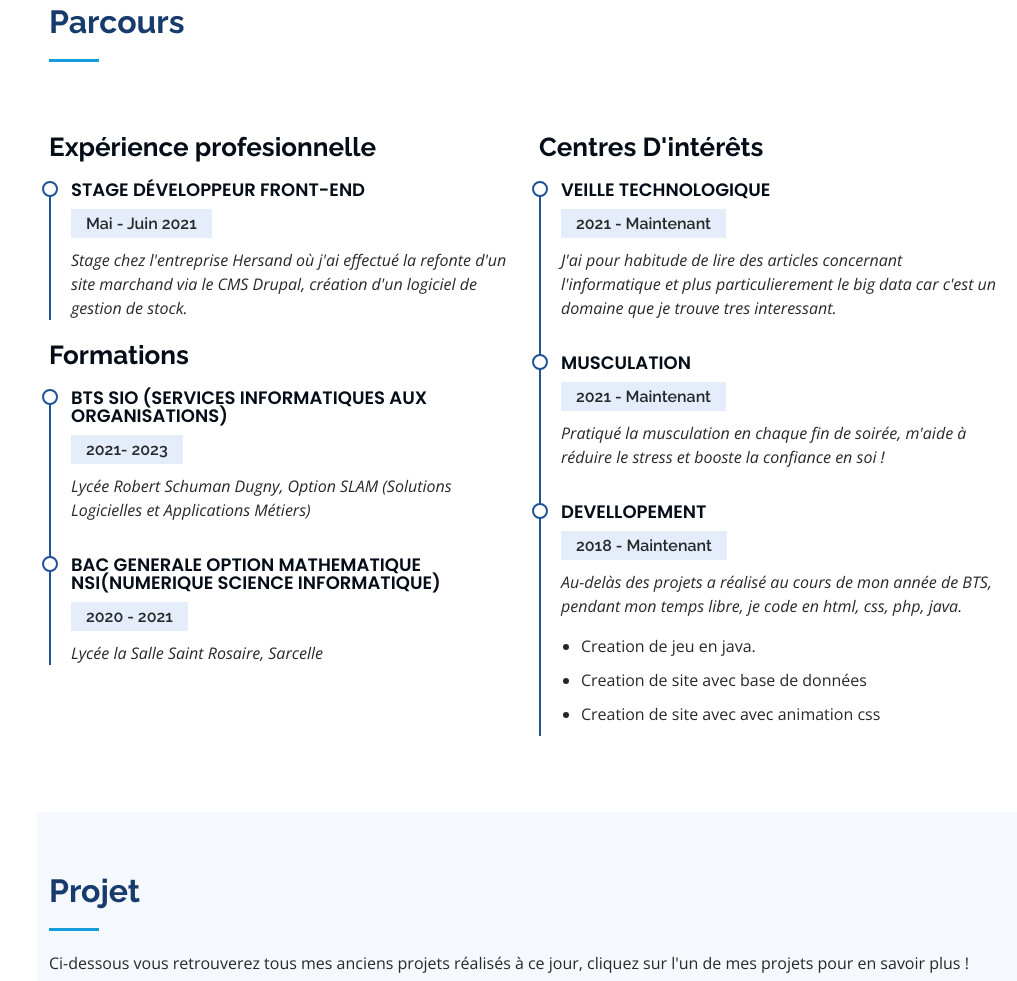
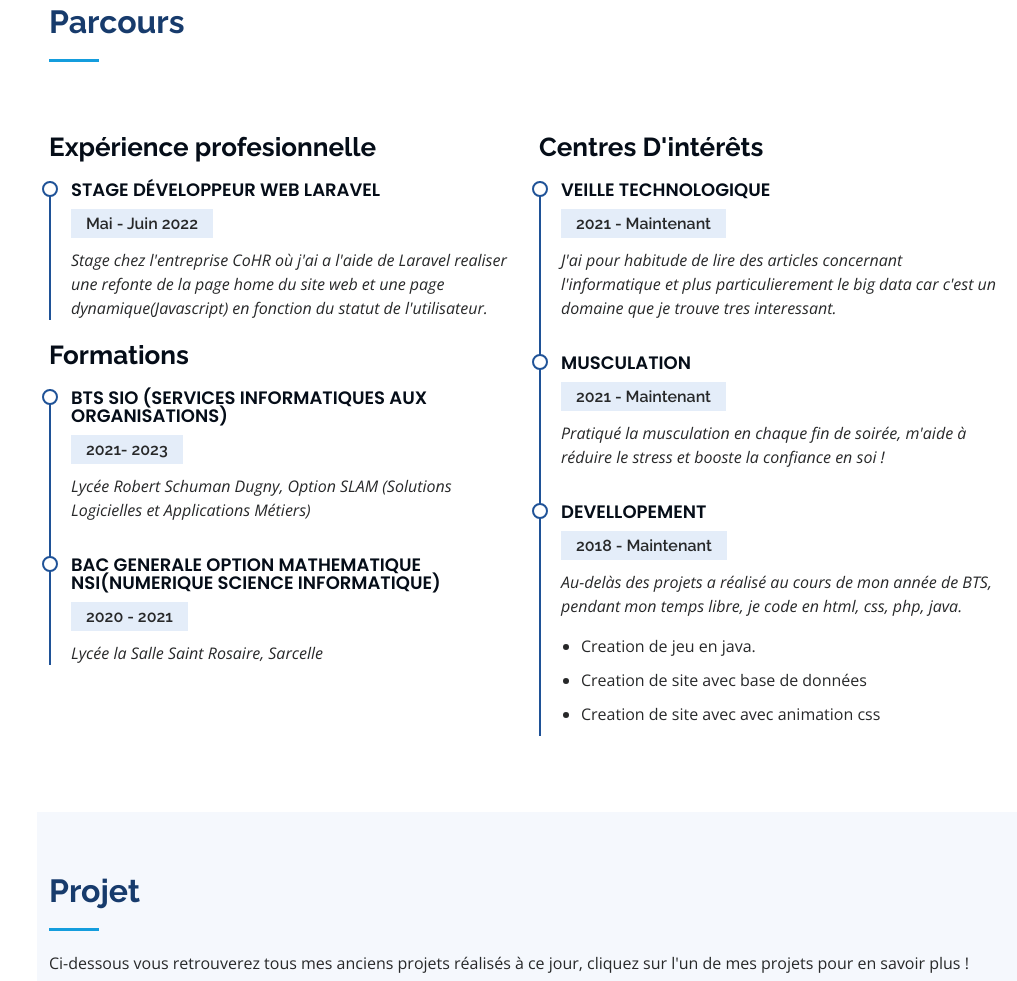
Before and after one commit to Astralale/Portfolio, a plain HTML site: page index.html in a window 1280 px wide. Shown: the part 1868-2849 px from the top of the page, without its empty margins (263-1280 px from the left). Drawn offline with nearby package versions, Linux system fonts and the light colour scheme.

Commit message:
edit:Rectification Stage

```diff
--- a/index.html
+++ b/index.html
@@ -188,9 +188,9 @@
           <div class="col-lg-6" data-aos="fade-up">
             <h3 class="resume-title">Expérience profesionnelle</h3>
             <div class="resume-item pb-0">
-              <h4>STAGE DÉVELOPPEUR FRONT-END</h4>
-              <h5>Mai - Juin 2021</h5>
-              <p><em>Stage chez l'entreprise Hersand où j'ai effectué la refonte d'un site marchand via le CMS Drupal, création d'un logiciel de gestion de stock.</em></p>
+              <h4>STAGE DÉVELOPPEUR WEB LARAVEL</h4>
+              <h5>Mai - Juin 2022</h5>
+              <p><em>Stage chez l'entreprise CoHR où j'ai a l'aide de Laravel realiser une refonte de la page home du site web et une page dynamique(Javascript) en fonction du statut de l'utilisateur.</em></p>
 
             </div>
 
```
